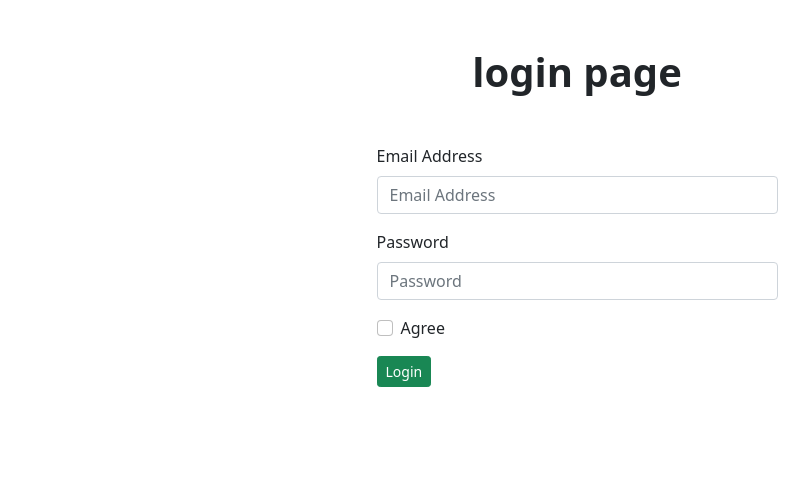
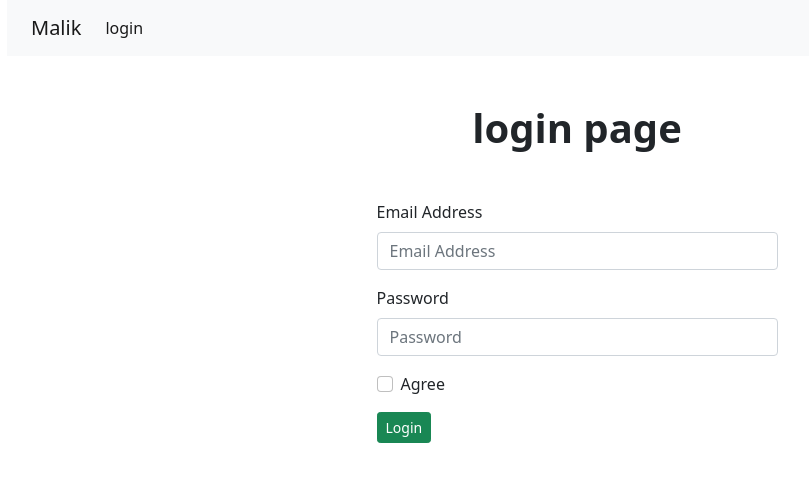
Before and after one commit to MalikIT99/webbasics1, a plain HTML site: page index.html in a window 1280 px wide. Shown: the whole page, without its empty margins (63-872 px from the left). Drawn offline with nearby package versions, Linux system fonts and the light colour scheme.

Commit message:
add navbar

```diff
--- a/index.html
+++ b/index.html
@@ -9,6 +9,21 @@
     <title>malek</title>
   </head>
   <body>
+    <nav class="container navbar navbar-expand-lg navbar-light bg-light">
+      <div class="container-fluid">
+        <a class="navbar-brand" href="#">Malik</a>
+        <button class="navbar-toggler" type="button" data-bs-toggle="collapse" data-bs-target="#navbarSupportedContent" aria-controls="navbarSupportedContent" aria-expanded="false" aria-label="Toggle navigation">
+          <span class="navbar-toggler-icon"></span>
+        </button>
+        <div class="collapse navbar-collapse" id="navbarSupportedContent">
+          <ul class="navbar-nav me-auto mb-2 mb-lg-0">
+            <li class="nav-item">
+              <a class="nav-link active" aria-current="page" href="index.html">login</a>
+            </li>
+          </ul>
+        </div>
+      </div>
+    </nav>
     <div class=" container" style="max-width: 425px;">
     <h1 class="text-center mt-5 fw-bold  ">login page</h1>
     <form class=" mt-5 mx-auto " >
```
